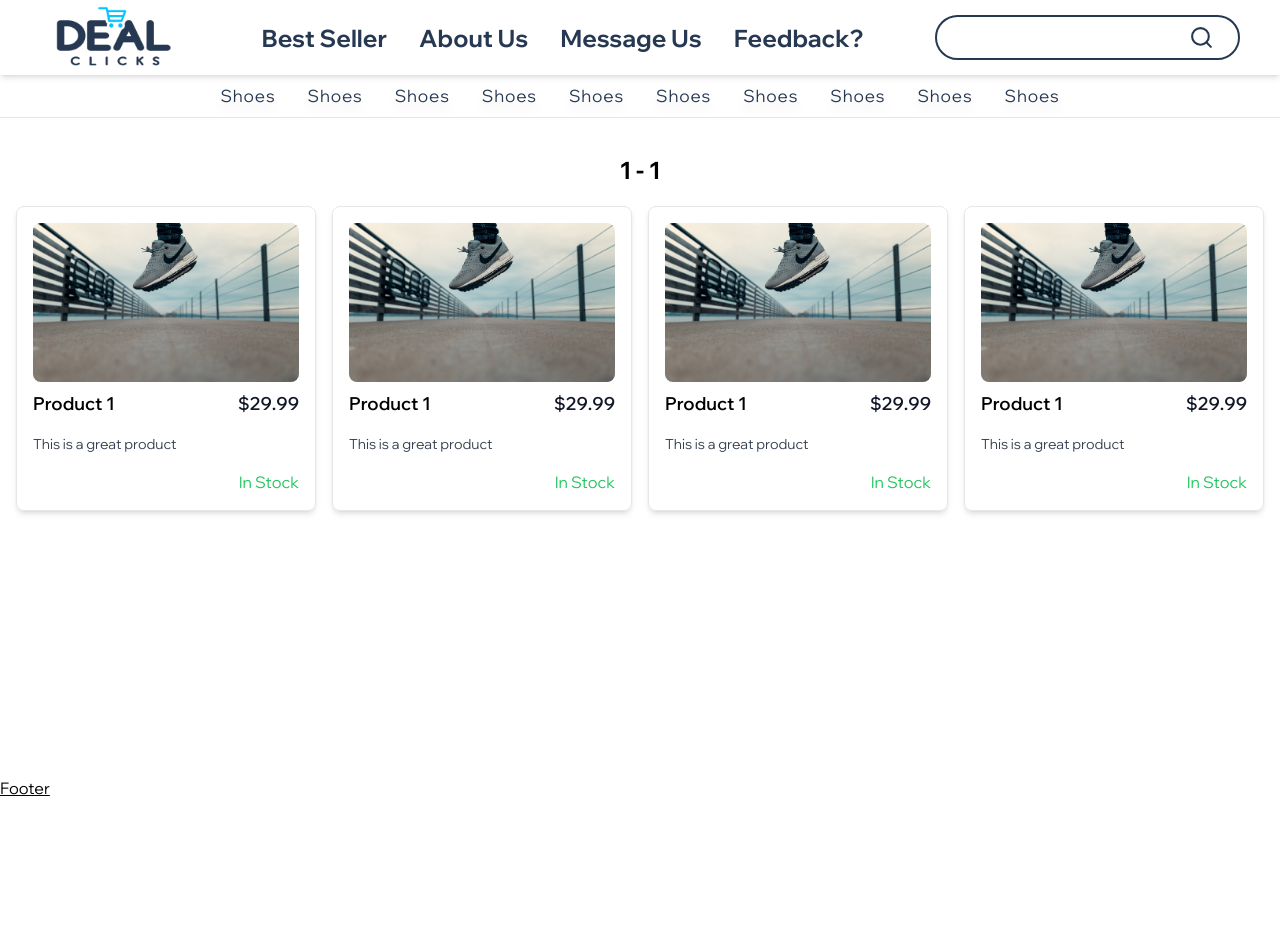
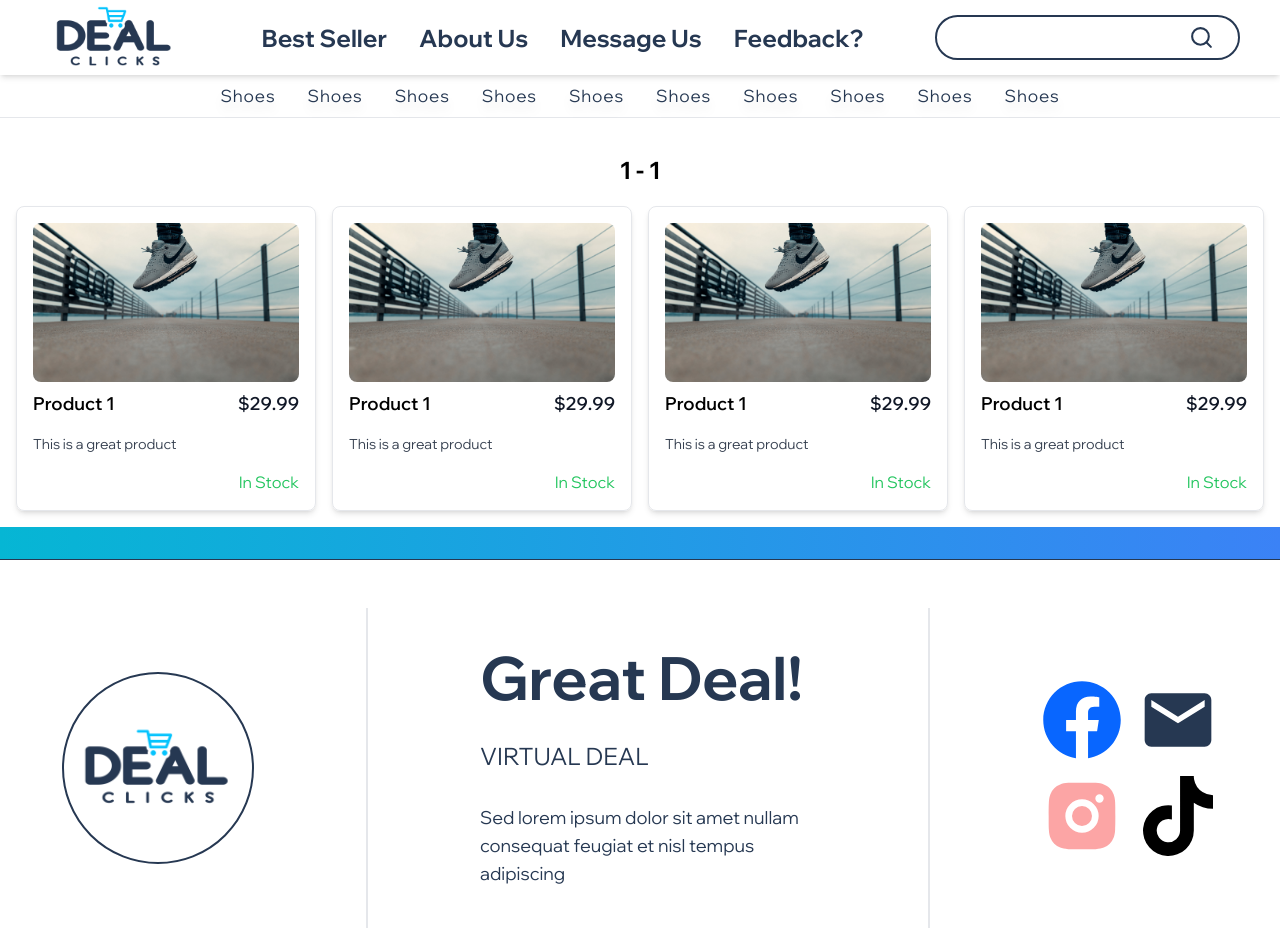
Before and after one commit to chixka000/dealclicks, a Next.js app: page /1/1 in a window 1280 px wide. Shown: the top 952 px of the page. Before the commit the page ends 800 px from the top, so only its background shows below. Built offline with nearby package versions, Linux system fonts and the light colour scheme.

Commit message:
chore: footer

```diff
--- a/app/components/layout/Footer.tsx
+++ b/app/components/layout/Footer.tsx
@@ -1,7 +1,41 @@
-import React from 'react'
+import Image from "next/image";
+import React from "react";
+import { FaFacebook, FaTiktok } from "react-icons/fa";
+import { MdEmail } from "react-icons/md";
+import { RiInstagramFill } from "react-icons/ri";
 
 export const Footer = () => {
   return (
-    <div className="text-red underline">Footer</div>
-  )
-}
+    <div className="bg-gradient-to-r from-cyan-500 to-blue-500 py-8 text-dark-theme">
+      <div className="flex items-center justify-center gap-28 bg-white w-full py-12 border-y border-dark-theme">
+        <div className="flex justify-center bg-white rounded-full border-2 border-dark-theme h-48 w-48">
+          <Image
+            className="object-contain"
+            src="/images/logo.png"
+            width={200}
+            height={200}
+            alt="logo"
+            priority
+          />
+        </div>
+        <div className="border-l-2 h-[20rem]" />
+        <div className="flex flex-col gap-8">
+          <span className="text-6xl font-bold">Great Deal!</span>
+          <span className="text-2xl">VIRTUAL DEAL</span>
+          <span className="text-lg break-words w-[21rem]">
+            Sed lorem ipsum dolor sit amet nullam consequat feugiat et nisl
+            tempus adipiscing
+          </span>
+        </div>
+        <div className="border-l-2 h-[20rem]" />
+
+        <div className="grid grid-cols-2 gap-4">
+          <FaFacebook size={80} className="text-[#0866ff]" />
+          <MdEmail size={80} className="" />
+          <RiInstagramFill size={80} className="text-red-300" />
+          <FaTiktok size={80} className="text-black" />
+        </div>
+      </div>
+    </div>
+  );
+};
--- a/app/page.tsx
+++ b/app/page.tsx
@@ -39,9 +39,9 @@ export default function Home() {
               </span>
             </div>
           </div>
-          <div className="flex justify-between items-center text-2xl bg-black rounded-b-3xl px-16 py-8 text-white bg-gradient-to-r from-dark-theme to-light-theme shadow-2xl">
+          <div className="flex justify-between font-bold items-center text-2xl bg-black rounded-b-3xl px-16 py-8 text-black bg-gradient-to-r from-gray-500 to-white shadow-2xl">
             <span>Click our latest update's!</span>
-            <button className="flex gap-4 items-center border-2 border-white py-4 px-8 rounded-full text-lg font-bold">
+            <button className="flex gap-4 items-center border-2 border-black py-4 px-8 rounded-full text-2xl">
               Click Me! <FaArrowRight />
             </button>
           </div>
```
Also changed, not shown: 1 other file (tests, documents, lock files or other folders).
